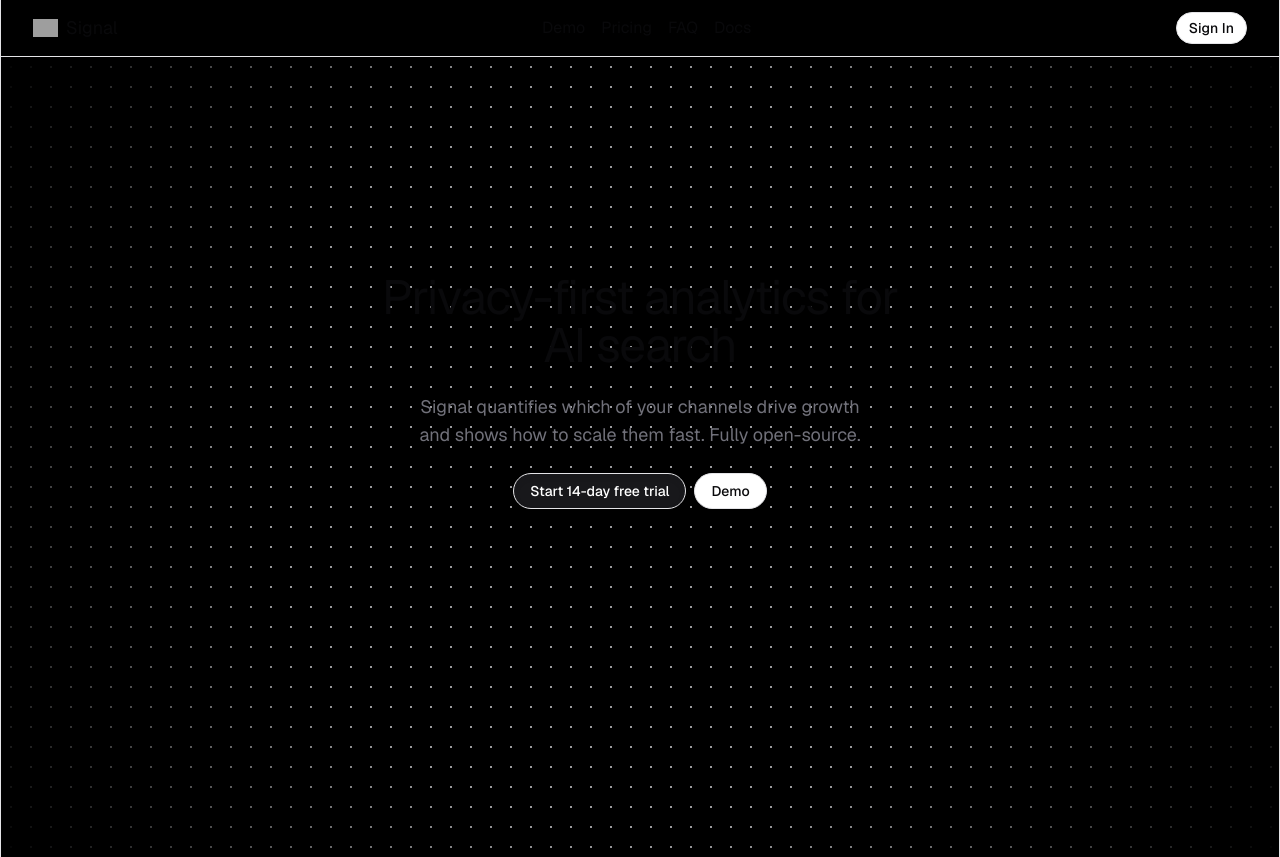
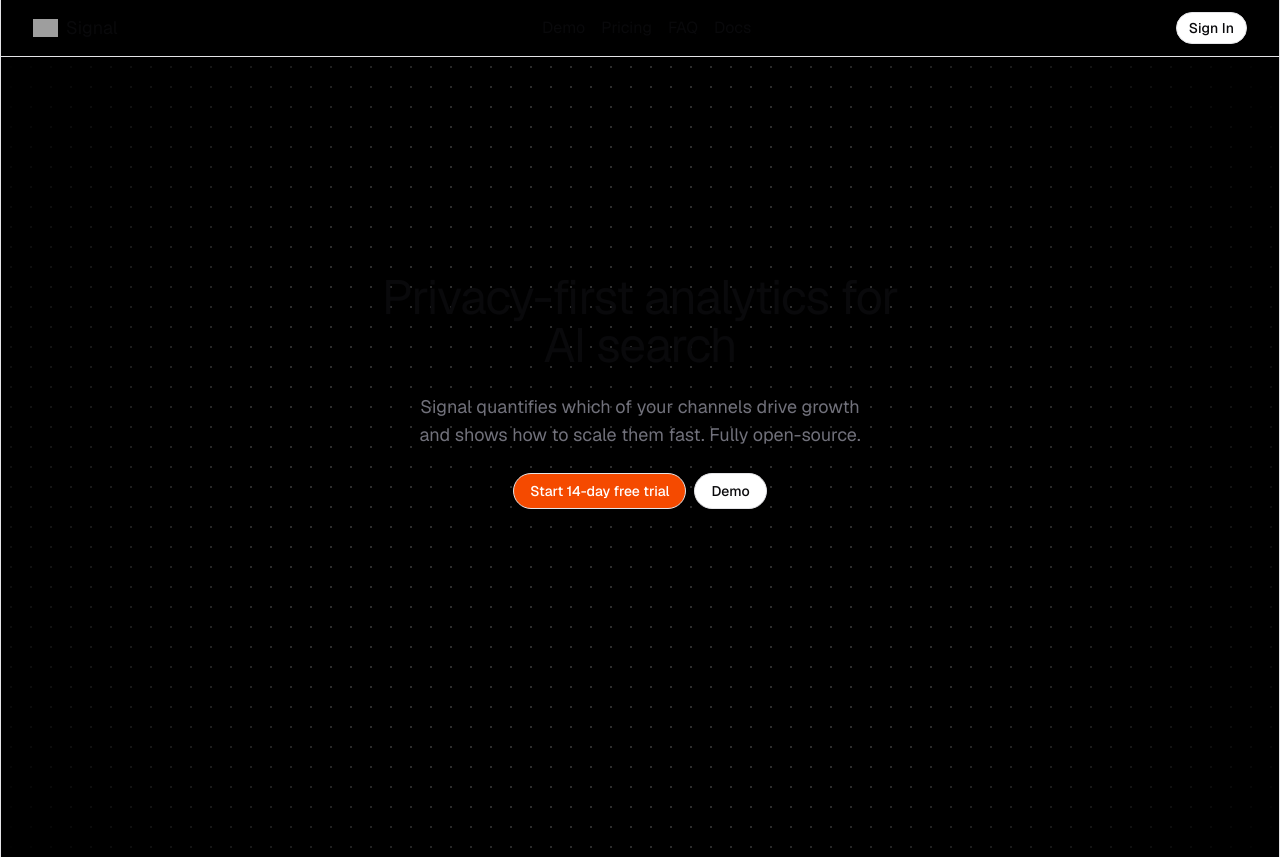
Before and after one commit to ojassingh/signal, a Next.js app: page / in a window 1280 px wide. Built offline with nearby package versions, Linux system fonts and the light colour scheme; grey boxes are pictures that could not be loaded.

Commit message:
Improve UI for empty data

```diff
--- a/src/app/(app)/dashboard/[websiteId]/page.tsx
+++ b/src/app/(app)/dashboard/[websiteId]/page.tsx
@@ -1,7 +1,8 @@
 "use client";
 
 import { useQuery } from "@tanstack/react-query";
-import { ArrowLeft, Eye, Users } from "lucide-react";
+import { defaultTo, isEmpty } from "lodash";
+import { Eye, Users } from "lucide-react";
 import Link from "next/link";
 import { use } from "react";
 import { Area, AreaChart, Bar, BarChart, XAxis, YAxis } from "recharts";
@@ -66,17 +67,41 @@
   }
 
   const stats = result.data;
+  const now = new Date();
+  const fallbackTrend = [
+    {
+      date: new Date(now.getTime() - 24 * 60 * 60 * 1000).toISOString(),
+      pageviews: 0,
+      visitors: 0,
+    },
+    {
+      date: now.toISOString(),
+      pageviews: 0,
+      visitors: 0,
+    },
+  ];
+  const totalPageviews = defaultTo(stats.totalPageviews, 0);
+  const totalVisitors = defaultTo(stats.totalVisitors, 0);
+  const pageviewsTrend = isEmpty(stats.pageviews)
+    ? fallbackTrend
+    : stats.pageviews.map((item) => ({
+        ...item,
+        pageviews: defaultTo(item.pageviews, 0),
+        visitors: defaultTo(item.visitors, 0),
+      }));
+  const topPages = defaultTo(stats.topPages, []).map((item) => ({
+    ...item,
+    pageviews: defaultTo(item.pageviews, 0),
+  }));
+  const topReferrers = defaultTo(stats.topReferrers, []).map((item) => ({
+    ...item,
+    pageviews: defaultTo(item.pageviews, 0),
+  }));
 
   return (
-    <div className="space-y-8">
+    <div className="space-y-4">
       <div className="flex items-center gap-4">
-        <Link
-          className="rounded-lg p-2 transition-colors hover:bg-accent"
-          href="/dashboard"
-        >
-          <ArrowLeft className="size-5" />
-        </Link>
-        <h1 className="font-semibold text-2xl">Analytics</h1>
+        <h1 className="text-2xl">Analytics</h1>
       </div>
 
       <div className="grid gap-4 md:grid-cols-2">
@@ -89,7 +114,7 @@
           </CardHeader>
           <CardContent>
             <div className="font-bold text-3xl">
-              {stats.totalPageviews.toLocaleString()}
+              {totalPageviews.toLocaleString()}
             </div>
           </CardContent>
         </Card>
@@ -103,7 +128,7 @@
           </CardHeader>
           <CardContent>
             <div className="font-bold text-3xl">
-              {stats.totalVisitors.toLocaleString()}
+              {totalVisitors.toLocaleString()}
             </div>
           </CardContent>
         </Card>
@@ -116,7 +141,7 @@
         </CardHeader>
         <CardContent>
           <ChartContainer className="h-[300px] w-full" config={chartConfig}>
-            <AreaChart data={stats.pageviews}>
+            <AreaChart data={pageviewsTrend}>
               <XAxis
                 axisLine={false}
                 dataKey="date"
@@ -156,9 +181,9 @@
             <CardDescription>Most visited pages</CardDescription>
           </CardHeader>
           <CardContent>
-            {stats.topPages.length > 0 ? (
+            {topPages.length > 0 ? (
               <ChartContainer className="h-[300px] w-full" config={chartConfig}>
-                <BarChart data={stats.topPages} layout="vertical">
+                <BarChart data={topPages} layout="vertical">
                   <XAxis axisLine={false} tickLine={false} type="number" />
                   <YAxis
                     axisLine={false}
@@ -194,9 +219,9 @@
             <CardDescription>Where your traffic comes from</CardDescription>
           </CardHeader>
           <CardContent>
-            {stats.topReferrers.length > 0 ? (
+            {topReferrers.length > 0 ? (
               <ChartContainer className="h-[300px] w-full" config={chartConfig}>
-                <BarChart data={stats.topReferrers} layout="vertical">
+                <BarChart data={topReferrers} layout="vertical">
                   <XAxis axisLine={false} tickLine={false} type="number" />
                   <YAxis
                     axisLine={false}
--- a/src/app/globals.css
+++ b/src/app/globals.css
@@ -4,131 +4,72 @@
 @custom-variant dark (&:is(.dark *));
 
 :root {
+  --radius: 0.45rem;
   --background: oklch(1 0 0);
-  --foreground: oklch(0.1408 0.0044 285.8229);
+  --foreground: oklch(0.141 0.005 285.823);
   --card: oklch(1 0 0);
-  --card-foreground: oklch(0.1408 0.0044 285.8229);
+  --card-foreground: oklch(0.141 0.005 285.823);
   --popover: oklch(1 0 0);
-  --popover-foreground: oklch(0.1408 0.0044 285.8229);
-  --primary: oklch(0.2103 0.0059 285.8852);
-  --primary-foreground: oklch(0.9851 0 0);
-  --secondary: oklch(0.9674 0.0013 286.3752);
-  --secondary-foreground: oklch(0.2103 0.0059 285.8852);
-  --muted: oklch(0.9674 0.0013 286.3752);
-  --muted-foreground: oklch(0.5517 0.0138 285.9385);
-  --accent: oklch(0.9674 0.0013 286.3752);
-  --accent-foreground: oklch(0.2103 0.0059 285.8852);
-  --destructive: oklch(0.6368 0.2078 25.3313);
-  --destructive-foreground: oklch(0.9851 0 0);
-  --border: oklch(0.9197 0.004 286.3202);
-  --input: oklch(0.9197 0.004 286.3202);
-  --ring: oklch(0.7118 0.0129 286.0665);
-  --chart-1: oklch(0.628 0.2577 29.2339);
-  --chart-2: oklch(0.8664 0.2948 142.4953);
-  --chart-3: oklch(0.452 0.3132 264.052);
-  --chart-4: oklch(0.968 0.211 109.7692);
-  --chart-5: oklch(0.9054 0.1546 194.7689);
-  --sidebar: oklch(0.9791 0 0);
-  --sidebar-foreground: oklch(0.1408 0.0044 285.8229);
-  --sidebar-primary: oklch(0.2103 0.0059 285.8852);
-  --sidebar-primary-foreground: oklch(0.9851 0 0);
-  --sidebar-accent: oklch(0.9197 0.004 286.3202);
-  --sidebar-accent-foreground: oklch(0.2103 0.0059 285.8852);
-  --sidebar-border: oklch(0.8711 0.0055 286.286);
-  --sidebar-ring: oklch(0.7118 0.0129 286.0665);
-  --font-sans: sans-serif;
-  --font-serif: serif;
-  --font-mono: monospace;
-  --radius: 0.4rem;
-  --shadow-x: 0rem;
-  --shadow-y: 0.1rem;
-  --shadow-blur: 0.5rem;
-  --shadow-spread: 0.1rem;
-  --shadow-opacity: 0.1;
-  --shadow-color: #000000;
-  --shadow-2xs: 0rem 0.1rem 0.5rem 0.1rem hsl(0 0% 0% / 0.05);
-  --shadow-xs: 0rem 0.1rem 0.5rem 0.1rem hsl(0 0% 0% / 0.05);
-  --shadow-sm:
-    0rem 0.1rem 0.5rem 0.1rem hsl(0 0% 0% / 0.1),
-    0rem 1px 2px -0.9px hsl(0 0% 0% / 0.1);
-  --shadow:
-    0rem 0.1rem 0.5rem 0.1rem hsl(0 0% 0% / 0.1),
-    0rem 1px 2px -0.9px hsl(0 0% 0% / 0.1);
-  --shadow-md:
-    0rem 0.1rem 0.5rem 0.1rem hsl(0 0% 0% / 0.1),
-    0rem 2px 4px -0.9px hsl(0 0% 0% / 0.1);
-  --shadow-lg:
-    0rem 0.1rem 0.5rem 0.1rem hsl(0 0% 0% / 0.1),
-    0rem 4px 6px -0.9px hsl(0 0% 0% / 0.1);
-  --shadow-xl:
-    0rem 0.1rem 0.5rem 0.1rem hsl(0 0% 0% / 0.1),
-    0rem 8px 10px -0.9px hsl(0 0% 0% / 0.1);
-  --shadow-2xl: 0rem 0.1rem 0.5rem 0.1rem hsl(0 0% 0% / 0.25);
-  --tracking-normal: 0em;
-  --spacing: 0.25rem;
+  --popover-foreground: oklch(0.141 0.005 285.823);
+  --primary: oklch(0.646 0.222 41.116);
+  --primary-foreground: oklch(0.98 0.016 73.684);
+  --secondary: oklch(0.967 0.001 286.375);
+  --secondary-foreground: oklch(0.21 0.006 285.885);
+  --muted: oklch(0.967 0.001 286.375);
+  --muted-foreground: oklch(0.552 0.016 285.938);
+  --accent: oklch(0.967 0.001 286.375);
+  --accent-foreground: oklch(0.21 0.006 285.885);
+  --destructive: oklch(0.577 0.245 27.325);
+  --border: oklch(0.92 0.004 286.32);
+  --input: oklch(0.92 0.004 286.32);
+  --ring: oklch(0.75 0.183 55.934);
+  --chart-1: oklch(0.837 0.128 66.29);
+  --chart-2: oklch(0.705 0.213 47.604);
+  --chart-3: oklch(0.646 0.222 41.116);
+  --chart-4: oklch(0.553 0.195 38.402);
+  --chart-5: oklch(0.47 0.157 37.304);
+  --sidebar: oklch(0.985 0 0);
+  --sidebar-foreground: oklch(0.141 0.005 285.823);
+  --sidebar-primary: oklch(0.646 0.222 41.116);
+  --sidebar-primary-foreground: oklch(0.98 0.016 73.684);
+  --sidebar-accent: oklch(0.967 0.001 286.375);
+  --sidebar-accent-foreground: oklch(0.21 0.006 285.885);
+  --sidebar-border: oklch(0.92 0.004 286.32);
+  --sidebar-ring: oklch(0.75 0.183 55.934);
 }
 
 .dark {
-  --background: oklch(0.052 0.0155 101.7992);
-  --foreground: oklch(0.9439 0.0011 17.1789);
-  --card: oklch(0.2132 0.0135 93.979);
-  --card-foreground: oklch(0.9439 0.0011 17.1789);
-  --popover: oklch(0.2132 0.0135 93.979);
-  --popover-foreground: oklch(0.9439 0.0011 17.1789);
-  --primary: oklch(0.6538 0.2145 37.9064);
-  --primary-foreground: oklch(0.1805 0.0155 101.7992);
-  --secondary: oklch(0.2132 0.0135 93.979);
-  --secondary-foreground: oklch(0.9439 0.0011 17.1789);
-  --muted: oklch(0.3485 0 0);
-  --muted-foreground: oklch(0.6796 0.0045 91.4668);
-  --accent: oklch(0.2132 0.0135 93.979);
-  --accent-foreground: oklch(0.9439 0.0011 17.1789);
-  --destructive: oklch(0.6368 0.2078 25.3313);
-  --destructive-foreground: oklch(0.9439 0.0011 17.1789);
-  --border: oklch(0.3715 0 0);
-  --input: oklch(0.3715 0 0);
-  --ring: oklch(0.5313 0 0);
-  --chart-1: oklch(0.7898 0.1233 77.7976);
-  --chart-2: oklch(0.7392 0.1154 242.0535);
-  --chart-3: oklch(0.6137 0.2039 25.5645);
-  --chart-4: oklch(0.7096 0.1434 154.5316);
-  --chart-5: oklch(0.5689 0.1812 294.1306);
-  --sidebar: oklch(0.235 0 0);
-  --sidebar-foreground: oklch(0.9439 0.0011 17.1789);
-  --sidebar-primary: oklch(0.6731 0.1624 144.2083);
-  --sidebar-primary-foreground: oklch(0.2178 0 0);
-  --sidebar-accent: oklch(0.3485 0 0);
-  --sidebar-accent-foreground: oklch(0.9439 0.0011 17.1789);
-  --sidebar-border: oklch(0.3715 0 0);
-  --sidebar-ring: oklch(0.5313 0 0);
-  --font-sans: sans-serif;
-  --font-serif: serif;
-  --font-mono: monospace;
-  --radius: 0.4rem;
-  --shadow-x: 0rem;
-  --shadow-y: 0.1rem;
-  --shadow-blur: 0.5rem;
-  --shadow-spread: 0.1rem;
-  --shadow-opacity: 0.3;
-  --shadow-color: #000000;
-  --shadow-2xs: 0rem 0.1rem 0.5rem 0.1rem hsl(0 0% 0% / 0.15);
-  --shadow-xs: 0rem 0.1rem 0.5rem 0.1rem hsl(0 0% 0% / 0.15);
-  --shadow-sm:
-    0rem 0.1rem 0.5rem 0.1rem hsl(0 0% 0% / 0.3),
-    0rem 1px 2px -0.9px hsl(0 0% 0% / 0.3);
-  --shadow:
-    0rem 0.1rem 0.5rem 0.1rem hsl(0 0% 0% / 0.3),
-    0rem 1px 2px -0.9px hsl(0 0% 0% / 0.3);
-  --shadow-md:
-    0rem 0.1rem 0.5rem 0.1rem hsl(0 0% 0% / 0.3),
-    0rem 2px 4px -0.9px hsl(0 0% 0% / 0.3);
-  --shadow-lg:
-    0rem 0.1rem 0.5rem 0.1rem hsl(0 0% 0% / 0.3),
-    0rem 4px 6px -0.9px hsl(0 0% 0% / 0.3);
-  --shadow-xl:
-    0rem 0.1rem 0.5rem 0.1rem hsl(0 0% 0% / 0.3),
-    0rem 8px 10px -0.9px hsl(0 0% 0% / 0.3);
-  --shadow-2xl: 0rem 0.1rem 0.5rem 0.1rem hsl(0 0% 0% / 0.75);
+  --background: oklch(0.141 0.005 285.823);
+  --foreground: oklch(0.985 0 0);
+  --card: oklch(0.21 0.006 285.885);
+  --card-foreground: oklch(0.985 0 0);
+  --popover: oklch(0.21 0.006 285.885);
+  --popover-foreground: oklch(0.985 0 0);
+  --primary: oklch(0.705 0.213 47.604);
+  --primary-foreground: oklch(0.98 0.016 73.684);
+  --secondary: oklch(0.274 0.006 286.033);
+  --secondary-foreground: oklch(0.985 0 0);
+  --muted: oklch(0.274 0.006 286.033);
+  --muted-foreground: oklch(0.705 0.015 286.067);
+  --accent: oklch(0.274 0.006 286.033);
+  --accent-foreground: oklch(0.985 0 0);
+  --destructive: oklch(0.704 0.191 22.216);
+  --border: oklch(1 0 0 / 10%);
+  --input: oklch(1 0 0 / 15%);
+  --ring: oklch(0.408 0.123 38.172);
+  --chart-1: oklch(0.837 0.128 66.29);
+  --chart-2: oklch(0.705 0.213 47.604);
+  --chart-3: oklch(0.646 0.222 41.116);
+  --chart-4: oklch(0.553 0.195 38.402);
+  --chart-5: oklch(0.47 0.157 37.304);
+  --sidebar: oklch(0.21 0.006 285.885);
+  --sidebar-foreground: oklch(0.985 0 0);
+  --sidebar-primary: oklch(0.705 0.213 47.604);
+  --sidebar-primary-foreground: oklch(0.98 0.016 73.684);
+  --sidebar-accent: oklch(0.274 0.006 286.033);
+  --sidebar-accent-foreground: oklch(0.985 0 0);
+  --sidebar-border: oklch(1 0 0 / 10%);
+  --sidebar-ring: oklch(0.408 0.123 38.172);
 }
 
 @theme inline {
--- a/src/components/landing-page/hero.tsx
+++ b/src/components/landing-page/hero.tsx
@@ -2,7 +2,7 @@
 
 export function Hero() {
   return (
-    <div className="relative grid h-screen grid-rows-12 place-content-center bg-[radial-gradient(circle_at_center,color-mix(in_oklab,var(--color-border)_75%,black)_1px,transparent_1px)] bg-black bg-size-[20px_20px]">
+    <div className="relative grid h-screen grid-rows-12 place-content-center bg-[radial-gradient(circle_at_center,color-mix(in_oklab,var(--color-white)_30%,black)_1px,transparent_1px)] bg-black bg-size-[20px_20px]">
       <div className="pointer-events-none absolute inset-0 bg-[radial-gradient(circle_at_center,transparent_0%,transparent_50%,var(--color-black)_100%)]" />
       <div className="row-start-4 mx-auto text-center">
         <h1 className="mx-auto mt-4 max-w-2xl text-pretty text-5xl tracking-tight">
```
